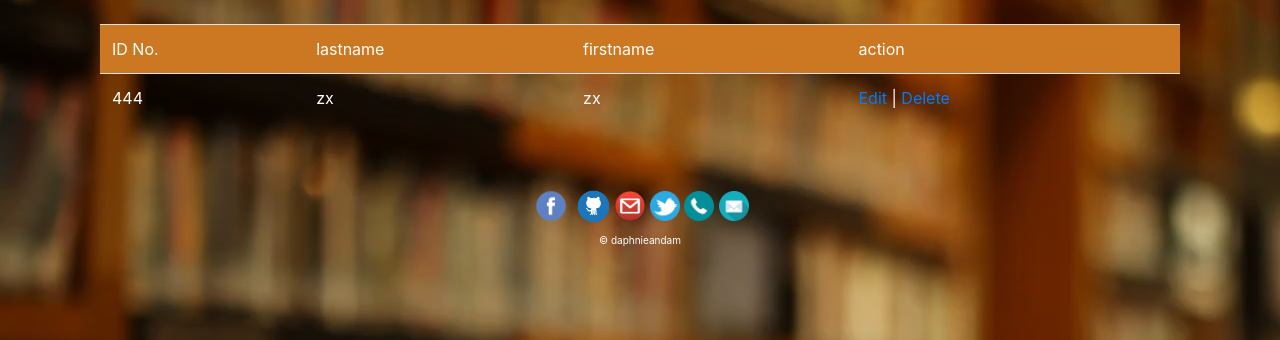
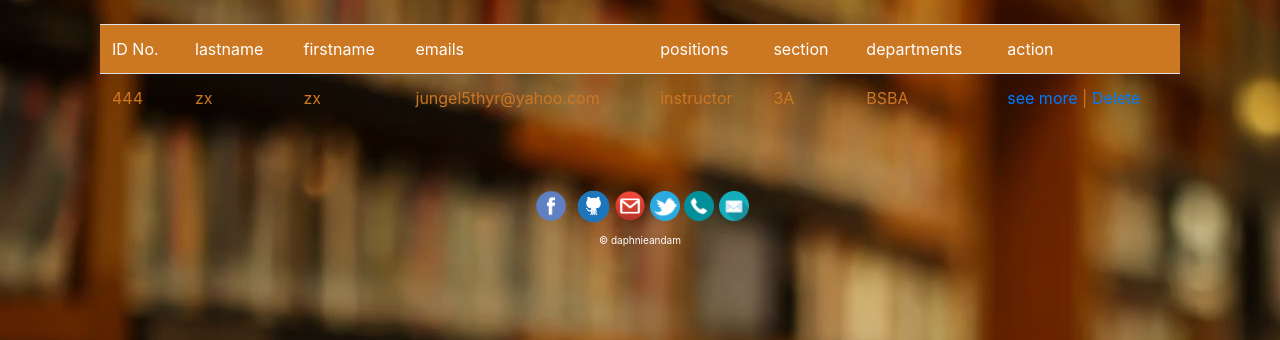
Before and after one commit to daphnieandam/toolroom-IS, a PHP site: page /view.php in a window 1280 px wide. Shown: the part 199-539 px from the top of the page. Run offline with PHP 8.4, Linux system fonts and the light colour scheme; a user stored in the database is signed in; data comes from the database, SQL or seed files in the repository; some libraries are stand-ins or nearby versions.

Commit message:
edit borrower

```diff
--- a/borrowedit.php
+++ b/borrowedit.php
@@ -145,10 +145,7 @@ while($res = mysqli_fetch_array($result)) {
 					<div class="col-sm-5">
 						<input type="date" name="returned" class="form-control" id="colFormLabel" value="<?php echo $returned;?>"/>
 					</div>
-			</div>
-			<div class="form-group row">
-				<label for="colFormLabel" class="col-sm-2 col-form-label"></label>
-					<div class="col-sm-10">
+					<div class="col-sm-5">
 						<input type="hidden" name="borrow_id" value=<?php echo $_GET['borrow_id'];?>>
 							<button class="btn btn-outline-success" type="submit" name="update" value="Update">update</button>
 					</div>
--- a/borrowerview.php
+++ b/borrowerview.php
@@ -108,7 +108,7 @@ $result = mysqli_query($db, "SELECT * FROM borrow,tools,borrower WHERE borrow.to
 		</tr>
 		<?php
 		while($res = mysqli_fetch_array($result)) {
-			echo "<tr>";
+			echo '<tr style="color: #CC7722;">';
 			echo "<td>".$res['lastname'].", ".$res['firstname']."</td>";
 			echo "<td>".$res['toolname']."</td>";
 			echo "<td>".$res['qty']."</td>";
--- a/penaltyview.php
+++ b/penaltyview.php
@@ -106,7 +106,7 @@ $result = mysqli_query($db, "SELECT * FROM penalty,borrower,tools,penalties WHER
 		</tr>
 		<?php
 		while($res = mysqli_fetch_array($result)) {
-			echo "<tr>";
+			echo '<tr style="color: #CC7722;">';
 			echo "<td>".$res['lastname'].", ".$res['firstname']."</td>";
 			echo "<td>".$res['toolname']."</td>";
 			echo "<td>".$res['qy']."</td>";
--- a/tools.php
+++ b/tools.php
@@ -105,7 +105,7 @@ $result = mysqli_query($db, "SELECT * FROM tools ORDER BY toolname ASC");
 		</tr>
 		<?php
 		while($res = mysqli_fetch_array($result)) {
-			echo "<tr>";
+			echo '<tr style="color: #CC7722;">';
 			echo "<td>".$res['toolname']."</td>";
 			echo "<td>₱ ".$res['price']."</td>";
 			echo "<td>".$res['quantity']."</td>";
--- a/view.php
+++ b/view.php
@@ -7,7 +7,7 @@ if(!isset($_SESSION['valid'])) {
 ?>
 <?php
 include("connection.php");
-$result = mysqli_query($db, "SELECT * FROM borrower ORDER BY lastname ASC");
+$result = mysqli_query($db, "SELECT * FROM borrower,position,section,department ORDER BY lastname ASC");
 ?>
 
 <!DOCTYPE html>
@@ -93,19 +93,27 @@ $result = mysqli_query($db, "SELECT * FROM borrower ORDER BY lastname ASC");
 <br/>
 	<div class="container">
 		<table class="table">
-			<tr bgcolor='#CC7722'>
+			<tr bgcolor='#CC7722' >
 			<td>ID No.</td>
 			<td>lastname</td>
 			<td>firstname</td>
+			<td>emails</td>
+			<td>positions</td>
+			<td>section</td>
+			<td>departments</td>
 			<td>action</td>
 		</tr>
 		<?php
 		while($res = mysqli_fetch_array($result)) {
-			echo "<tr>";
+			echo '<tr style="color: #CC7722;">';
 			echo "<td>".$res['stud_id']."</td>";
 			echo "<td>".$res['lastname']."</td>";
 			echo "<td>".$res['firstname']."</td>";
-			echo "<td><a href=\"edit.php?stud_id=$res[stud_id]\">Edit</a> | <a href=\"delete.php?stud_id=$res[stud_id]\" onClick=\"return confirm('delete tool?')\">Delete</a></td>";
+			echo "<td>".$res['email']."</td>";
+			echo "<td>".$res['pos_name']."</td>";
+			echo "<td>".$res['sec_name']."</td>";
+			echo "<td>".$res['dept_name']."</td>";
+			echo "<td><a href=\"edit.php?stud_id=$res[stud_id]\">see more</a> | <a href=\"delete.php?stud_id=$res[stud_id]\" onClick=\"return confirm('delete tool?')\">Delete</a></td>";
 		}
 		?>
   <tbody>
```
Also changed, not shown: edit.php (+5 -4 lines).
